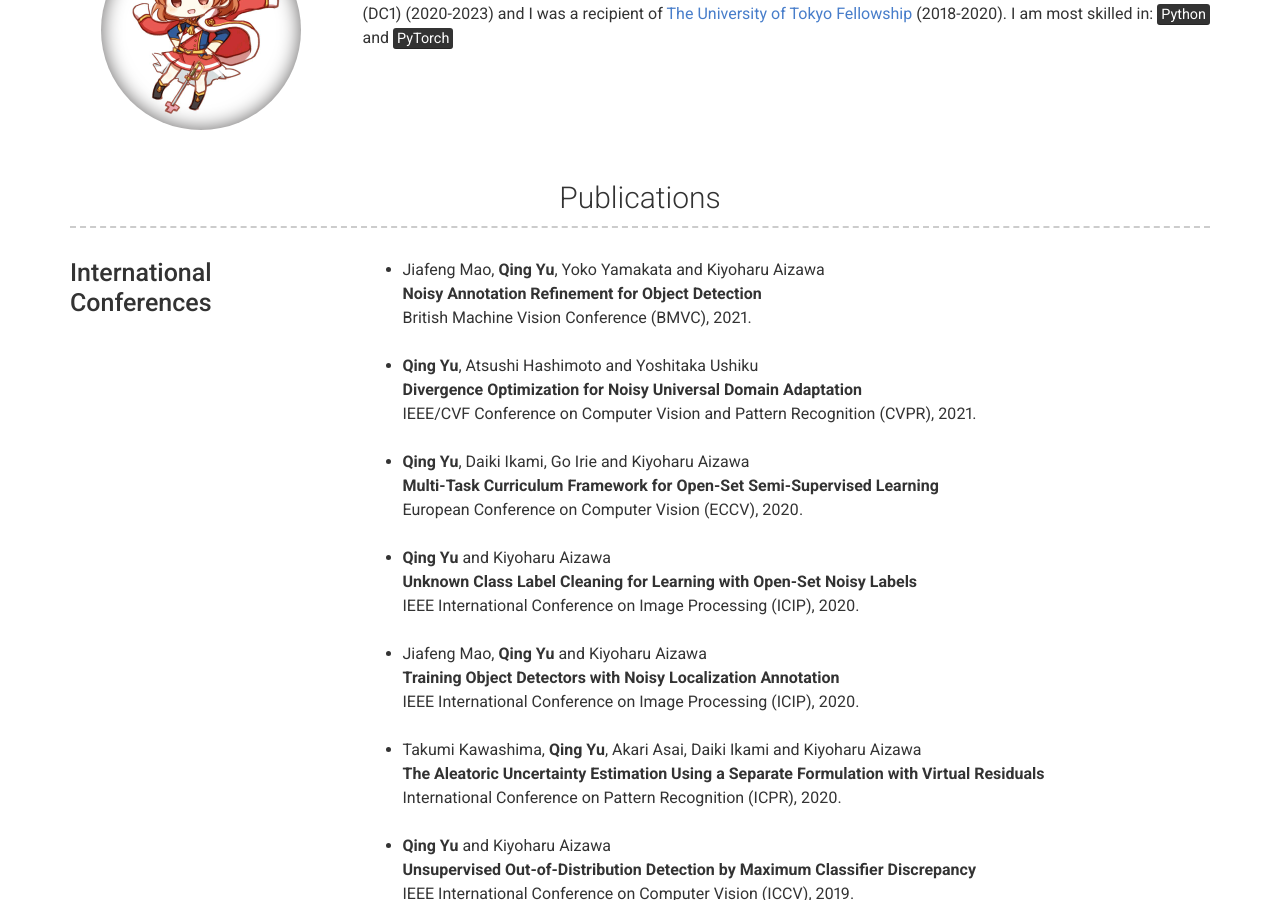
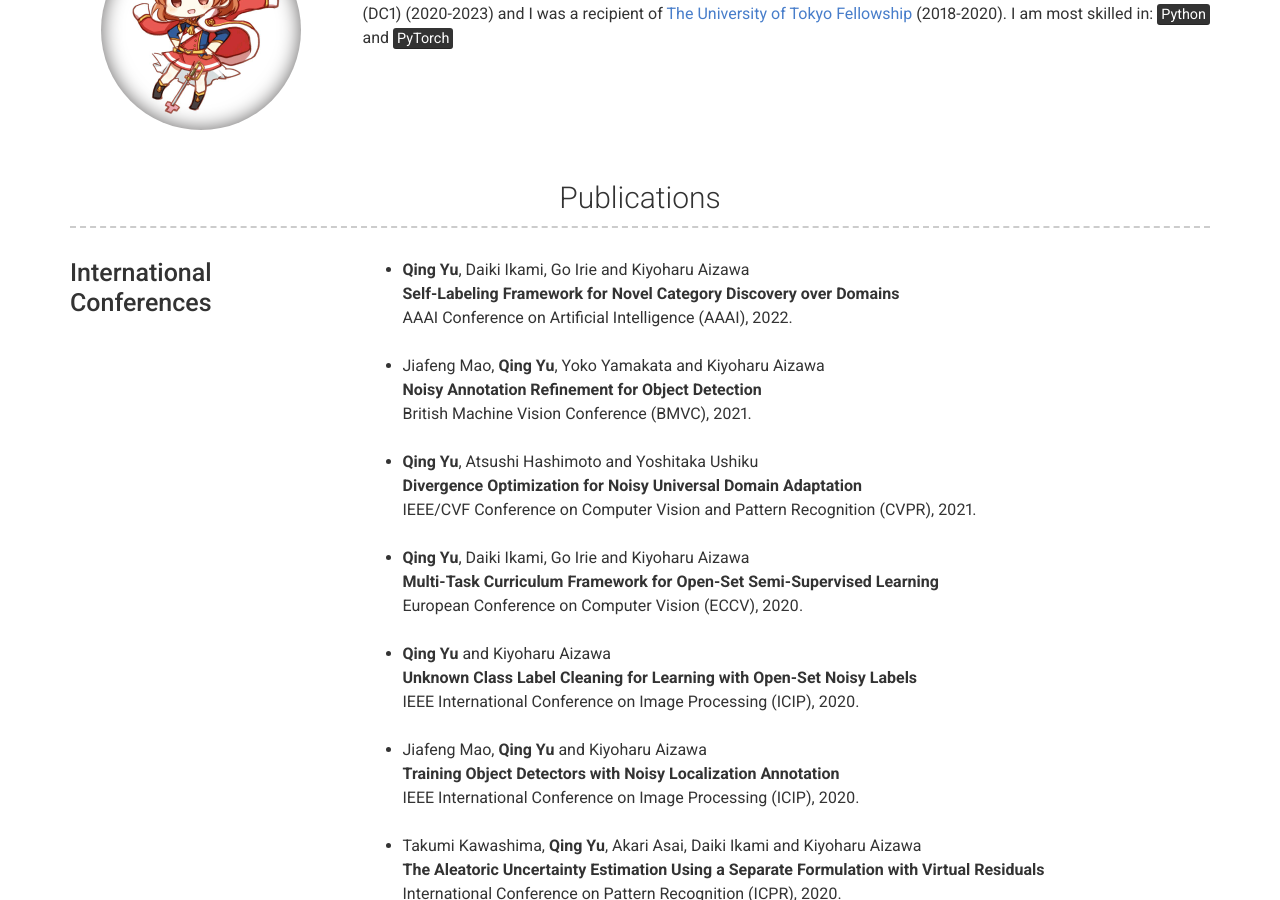
Before and after one commit to YU1ut/YU1ut.github.io, a Jekyll site: the page built from index.md, in a window 1280 px wide and 900 px high, scrolled down 372 px. Built offline with Jekyll 4.4.1, drawn with Linux system fonts in a browser that asks for light colours; nearby versions of some CDN libraries.

Commit message:
Update projects.yml

```diff
--- a/_data/projects.yml
+++ b/_data/projects.yml
@@ -1,5 +1,9 @@
 - name: International Conferences
   description: | # this will include new lines to allow paragraphs
+    - <strong>Qing Yu</strong>, Daiki Ikami, Go Irie and Kiyoharu Aizawa
+      <strong>Self-Labeling Framework for Novel Category Discovery over Domains</strong>
+      AAAI Conference on Artificial Intelligence (AAAI), 2022.
+      <br>
     - Jiafeng Mao, <strong>Qing Yu</strong>, Yoko Yamakata and Kiyoharu Aizawa
       <strong>Noisy Annotation Refinement for Object Detection</strong>
       British Machine Vision Conference (BMVC), 2021.
```
